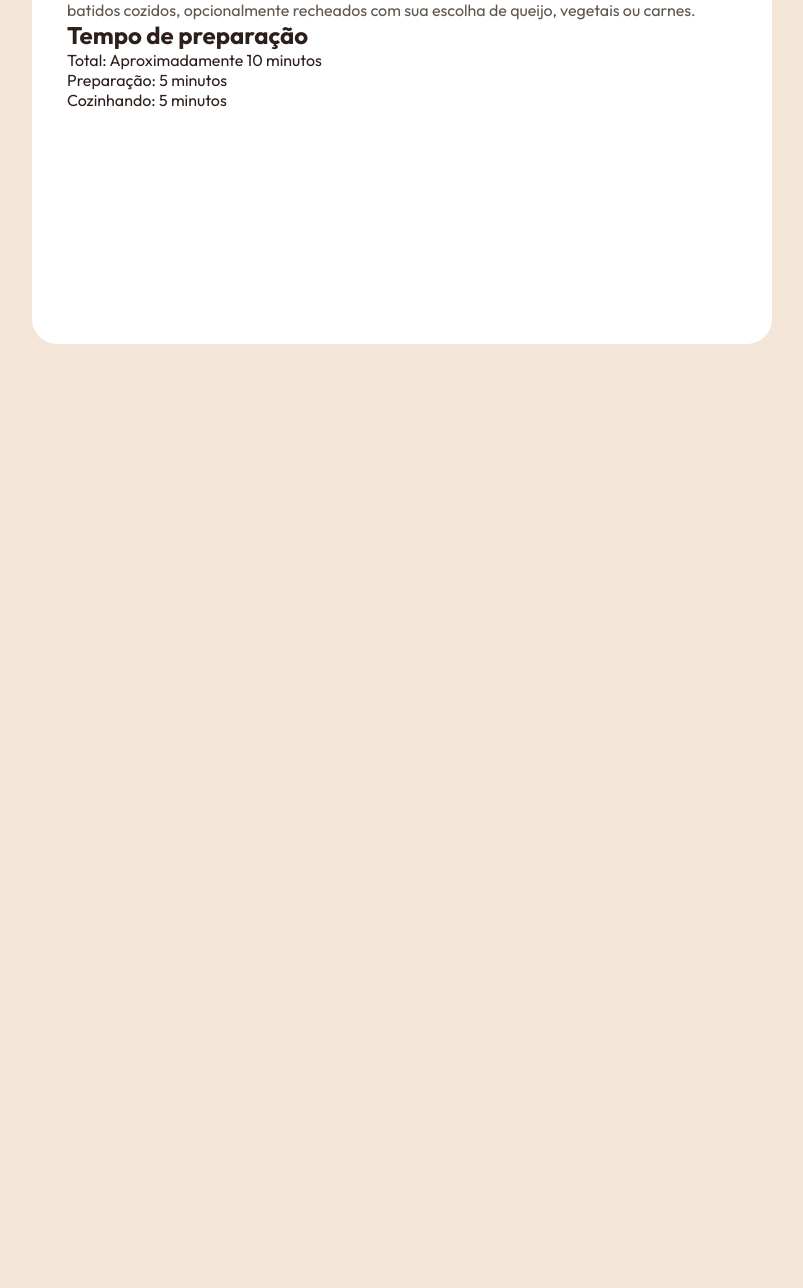
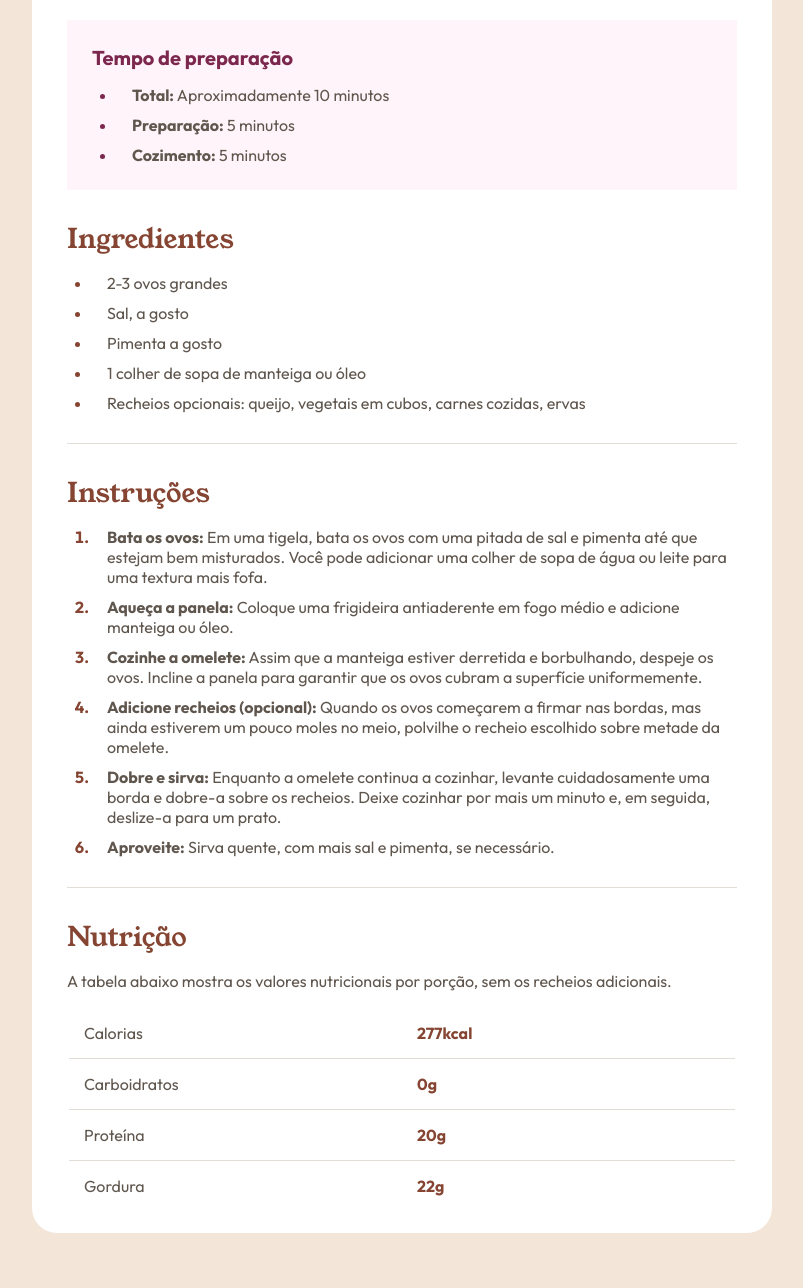
Before and after one commit to brunoclx/pagina-receitas, a plain HTML site: page index.html in a window 1280 px wide. Shown: the part 546-1834 px from the top of the page, without its empty margins (238-1041 px from the left). Before the commit the page ends 980 px from the top, so only its background shows below. Drawn offline with Linux system fonts and the light colour scheme.

Commit message:
Finalizei o restante da página, testei a responsividade e a cessibilidade dos elementos.

```diff
--- a/assets/styles.css
+++ b/assets/styles.css
@@ -37,7 +37,7 @@ ul, ol {
 
 body{
     background-color: #f3e5d8;
-    color: #2d1f1a;
+    color: #5f564e;
 
     font-family: "Outfit", serif;
     font-optical-sizing: auto;
@@ -46,30 +46,32 @@ body{
     font-size: 16px;
 }
 
-#conteudo{
+main{
     display: flex;
-    align-items: top;
+    align-items: flex-start;
     justify-content: center;
-    height: 100vh;
-    margin-top: 90px;
-    margin-bottom: 90px;
+    height: 100%;
+    margin-top: 60px;
+    margin-bottom: 60px;
 }
 
-#conteudo article{
+article{
     background-color: #fff;
     border-radius: 25px;
     padding: 35px;
     width: 740px;
+    height: auto;
 }
 
-#conteudo article header img{
+article header img{
     width: 100%;
     height: auto;
     border-radius: 15px;
 }
 
-#conteudo article header h1{
+article header h1{
     font-size: 2.1875em;
+    color: #2d1f1a;
     font-family: "Young Serif", serif;
     font-weight: 400;
     font-style: normal;
@@ -77,7 +79,135 @@ body{
     margin-top: 30px;
 }
 
-#conteudo article header p{
-    color: #5f564e;
+article header p{
     margin-top: 15px;
 }
+
+article #preparacao{
+    background-color: #fff4f9;
+    padding: 25px;
+
+    margin-top: 30px;
+}
+
+article #preparacao h2{
+    font-size: 1.25em;
+    color: #7b274e;
+}
+
+article #preparacao ol{
+    margin-top: 15px;
+    padding-left: 25px;
+}
+
+article #preparacao li{
+    list-style: disc;
+    margin-bottom: 10px;
+}
+
+article #preparacao li::marker{
+    color: #7b274e;
+}
+
+article #preparacao li:last-child{
+    margin-bottom: 0px;
+}
+
+article .box-info{
+    margin-top: 30px;
+    padding-bottom: 30px;
+    border-bottom: 1px solid #e3ddd7;
+}
+
+article .box-info.last{
+    padding-bottom: 0px;
+    border-bottom: 0px solid #e3ddd7;
+}
+
+article .box-info h2{
+    font-family: "Young Serif", serif;
+    color: #854532;
+    font-weight: 400;
+    font-style: normal;
+    font-size: 1.6875em;
+    margin-bottom: 15px;
+}
+
+article .box-info ol, article .box-info ul{
+    padding-left: 25px;
+}
+
+article .box-info ol li{
+    list-style: disc;
+    margin-bottom: 10px;
+}
+
+article .box-info li::marker{
+    color: #854532;
+    font-weight: bold;
+}
+
+article .box-info li:last-child{
+    margin-bottom: 0px;
+}
+
+article .box-info ul li{
+    list-style: decimal;
+    margin-bottom: 10px;
+}
+
+article #preparacao ol li p, article .box-info ol li p, article .box-info ul li p{
+    padding-left: 15px;
+}
+
+article .box-info table{
+    width: 100%;
+    margin-top: 15px;
+}
+
+article .box-info tr{
+    display: flex;
+    border-bottom: 1px solid #e3ddd7;
+}
+
+article .box-info tr:last-child{
+    border-bottom: 0px solid #e3ddd7;
+}
+
+article .box-info tr td{
+    width: 50%;
+    padding: 15px;
+}
+
+article .box-info tr td:last-child{
+    color: #854532;
+    font-weight: bold;
+}
+
+article .box-info tr:last-child td{
+    padding-bottom: 0px;
+}
+
+@media (max-width: 768px) {
+    main{
+        margin-top: 0px;
+        margin-bottom: 0px;
+    }
+
+    article{
+        border-radius: 0px;
+        padding: 0px;
+    }
+
+    article header img{
+        border-radius: 0px;
+    }
+
+    article header h1, article header p{
+        padding: 0px 35px;
+    }
+
+    article section{
+        padding: 0px 35px 35px 35px;
+    }
+}
--- a/index.html
+++ b/index.html
@@ -7,8 +7,7 @@
         <title>Página de receita</title>
     </head>
     <body>
-      <main>
-        <section id="conteudo">
+      <main role="main">
         <article>
             <header>
                 <img src="assets/image-omelette.jpeg" alt="Foto de uma deliciosa omelete" loading="lazy">
@@ -18,18 +17,59 @@
             <section>
                 <div id="preparacao">
                     <h2>Tempo de preparação</h2>
-                        <ol>
-                            <li>Total: Aproximadamente 10 minutos</li>
-                            <li>Preparação: 5 minutos</li>
-                            <li>Cozinhando: 5 minutos</li>
+                    <ol role="list">
+                        <li><p><strong>Total:</strong> Aproximadamente 10 minutos</p></li>
+                        <li><p><strong>Preparação:</strong> 5 minutos</p></li>
+                        <li><p><strong>Cozimento:</strong> 5 minutos</p></li>
                     </ol>
                 </div>
                 <div id="info-preparacao">
-                        <div class="box-info"></div>
+                    <div class="box-info">
+                        <h2>Ingredientes</h2>
+                        <ol role="list">
+                            <li><p>2-3 ovos grandes</p></li>
+                            <li><p>Sal, a gosto</p></li>
+                            <li><p>Pimenta a gosto</p></li>
+                            <li><p>1 colher de sopa de manteiga ou óleo</p></li>
+                            <li><p>Recheios opcionais: queijo, vegetais em cubos, carnes cozidas, ervas</p></li>
+                        </ol>
+                    </div>
+                    <div class="box-info">
+                        <h2>Instruções</h2>
+                        <ul class="list">
+                            <li><p><strong>Bata os ovos:</strong> Em uma tigela, bata os ovos com uma pitada de sal e pimenta até que estejam bem misturados. Você pode adicionar uma colher de sopa de água ou leite para uma textura mais fofa.</p></li>
+                            <li><p><strong>Aqueça a panela:</strong> Coloque uma frigideira antiaderente em fogo médio e adicione manteiga ou óleo.</p></li>
+                            <li><p><strong>Cozinhe a omelete:</strong> Assim que a manteiga estiver derretida e borbulhando, despeje os ovos. Incline a panela para garantir que os ovos cubram a superfície uniformemente.</p></li>
+                            <li><p><strong>Adicione recheios (opcional):</strong> Quando os ovos começarem a firmar nas bordas, mas ainda estiverem um pouco moles no meio, polvilhe o recheio escolhido sobre metade da omelete.</p></li>
+                            <li><p><strong>Dobre e sirva:</strong> Enquanto a omelete continua a cozinhar, levante cuidadosamente uma borda e dobre-a sobre os recheios. Deixe cozinhar por mais um minuto e, em seguida, deslize-a para um prato.</p></li>
+                            <li><p><strong>Aproveite:</strong> Sirva quente, com mais sal e pimenta, se necessário.</p></li>
+                        </ul>
+                    </div>
+                    <div class="box-info last">
+                        <h2>Nutrição</h2>
+                        <p>A tabela abaixo mostra os valores nutricionais por porção, sem os recheios adicionais.</p>
+                        <table>
+                            <tr>
+                                <td>Calorias</td>
+                                <td>277kcal</td>
+                            </tr>
+                            <tr>
+                                <td>Carboidratos</td>
+                                <td>0g</td>
+                            </tr>
+                            <tr>
+                                <td>Proteína</td>
+                                <td>20g</td>
+                            </tr>
+                            <tr>
+                                <td>Gordura</td>
+                                <td>22g</td>
+                            </tr>
+                        </table>
+                    </div>
                 </div>
             </section>
         </article>
-        </section>
       </main>
     </body>
 </html>
```
Lines whose indentation alone changed are shown as unchanged.
